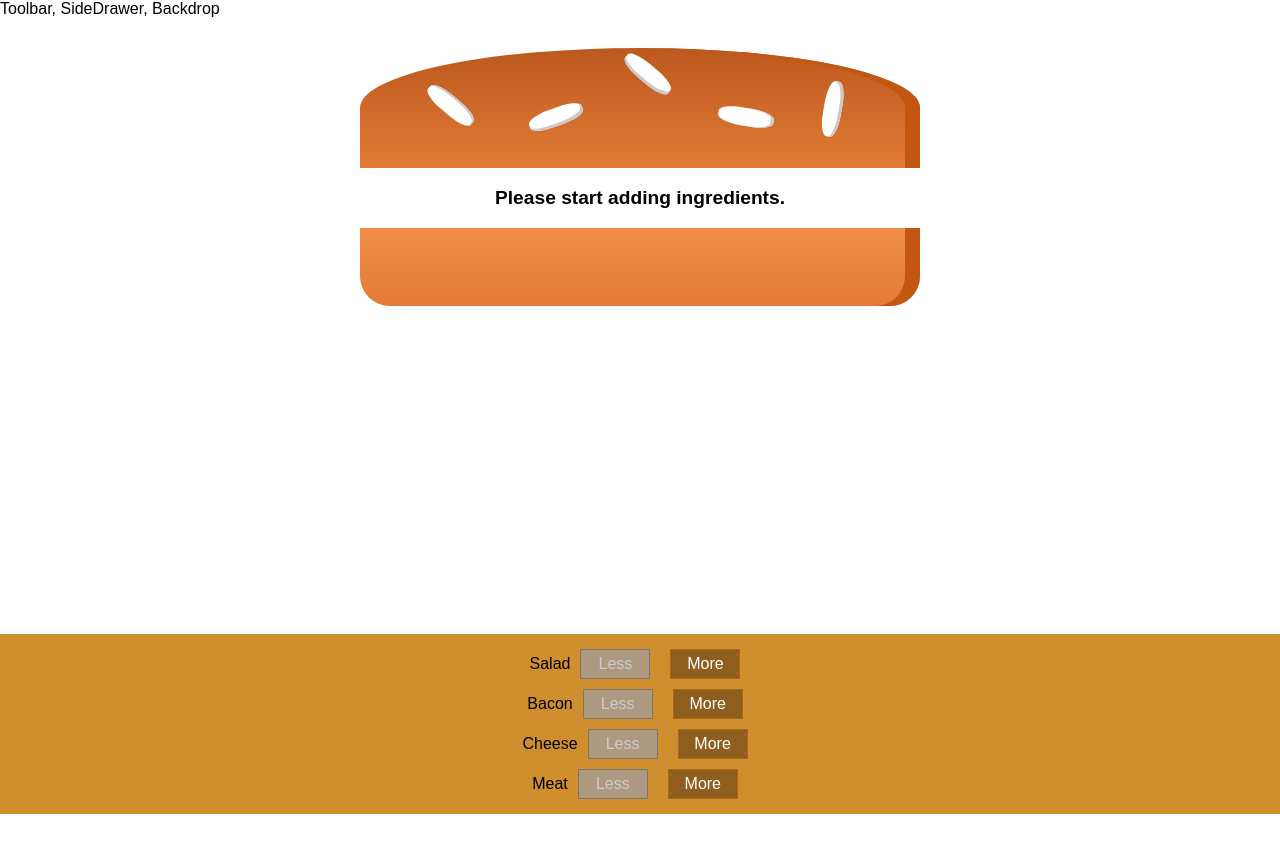
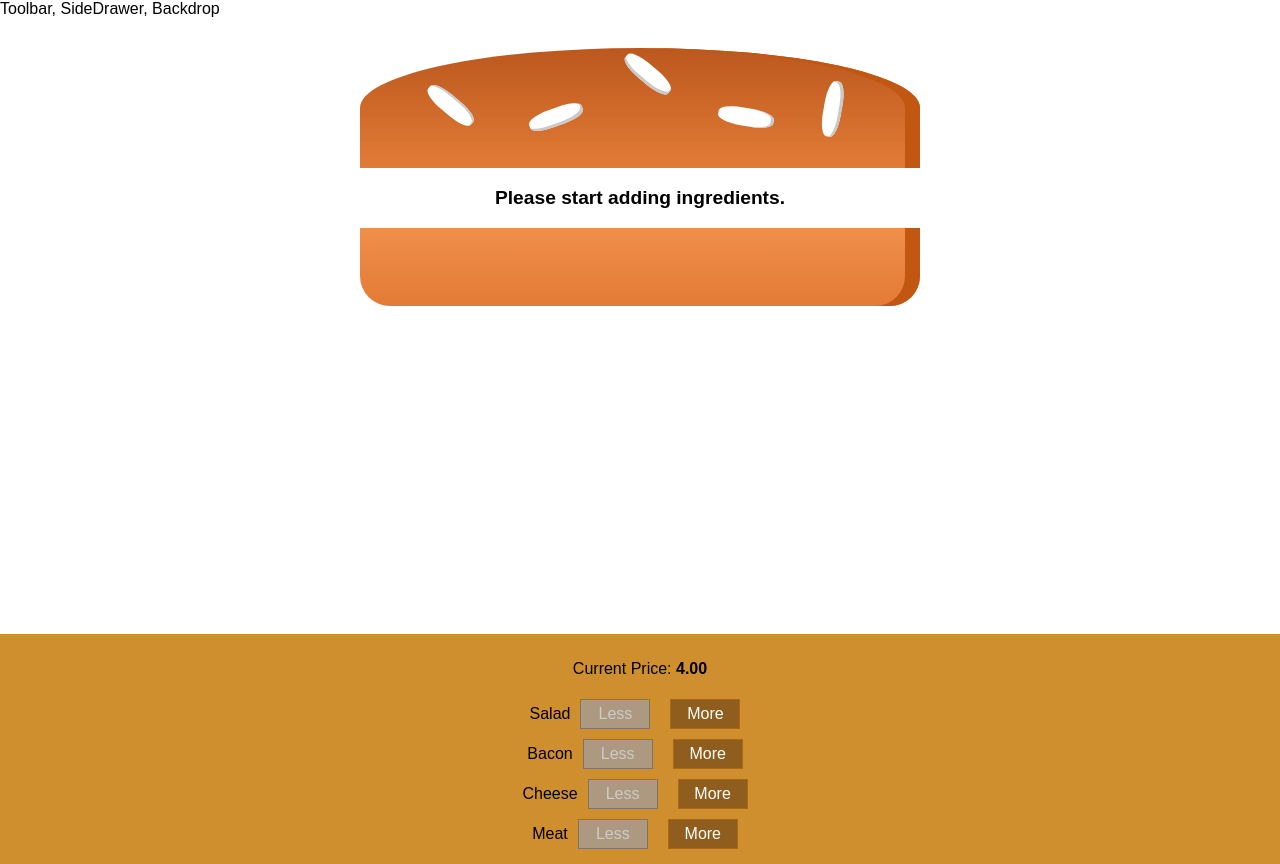
Before and after one commit to ch1bs/burger-builder, a React (Create React App) app in the folder burger-builder/: page / in a window 1280 px wide. Before the commit the page ends 814 px from the top, so only its background shows below. Built offline with nearby package versions, Linux system fonts and the light colour scheme.

Commit message:
dispaying and updating the burger price dynamically

```diff
--- a/burger-builder/src/components/Burger/BuildControls/BuildControls.js
+++ b/burger-builder/src/components/Burger/BuildControls/BuildControls.js
@@ -12,6 +12,9 @@
 
 const buildControls = (props) => (
   <div className={classes.BuildControls}>
+    <p>
+      Current Price: <strong>{props.price.toFixed(2)}</strong>
+    </p>
     {controls.map((ctrl) => (
       <BuildControl
         key={ctrl.label}
--- a/burger-builder/src/components/Burger/Burger.js
+++ b/burger-builder/src/components/Burger/Burger.js
@@ -18,7 +18,6 @@
     transformedIngredients = <p>Please start adding ingredients.</p>;
   }
 
-  console.log(transformedIngredients);
   return (
     <div className={classes.Burger}>
       <BurgerIngredient type='bread-top' />
--- a/burger-builder/src/containers/BurgerBuilder/BurgerBuilder.js
+++ b/burger-builder/src/containers/BurgerBuilder/BurgerBuilder.js
@@ -67,6 +67,7 @@
           ingredientAdded={this.addIngredientHandler}
           ingredientRemoved={this.removeIngredientHandler}
           disabled={disabledInfo}
+          price={this.state.totalPrice}
         />
       </Aux>
     );
```
